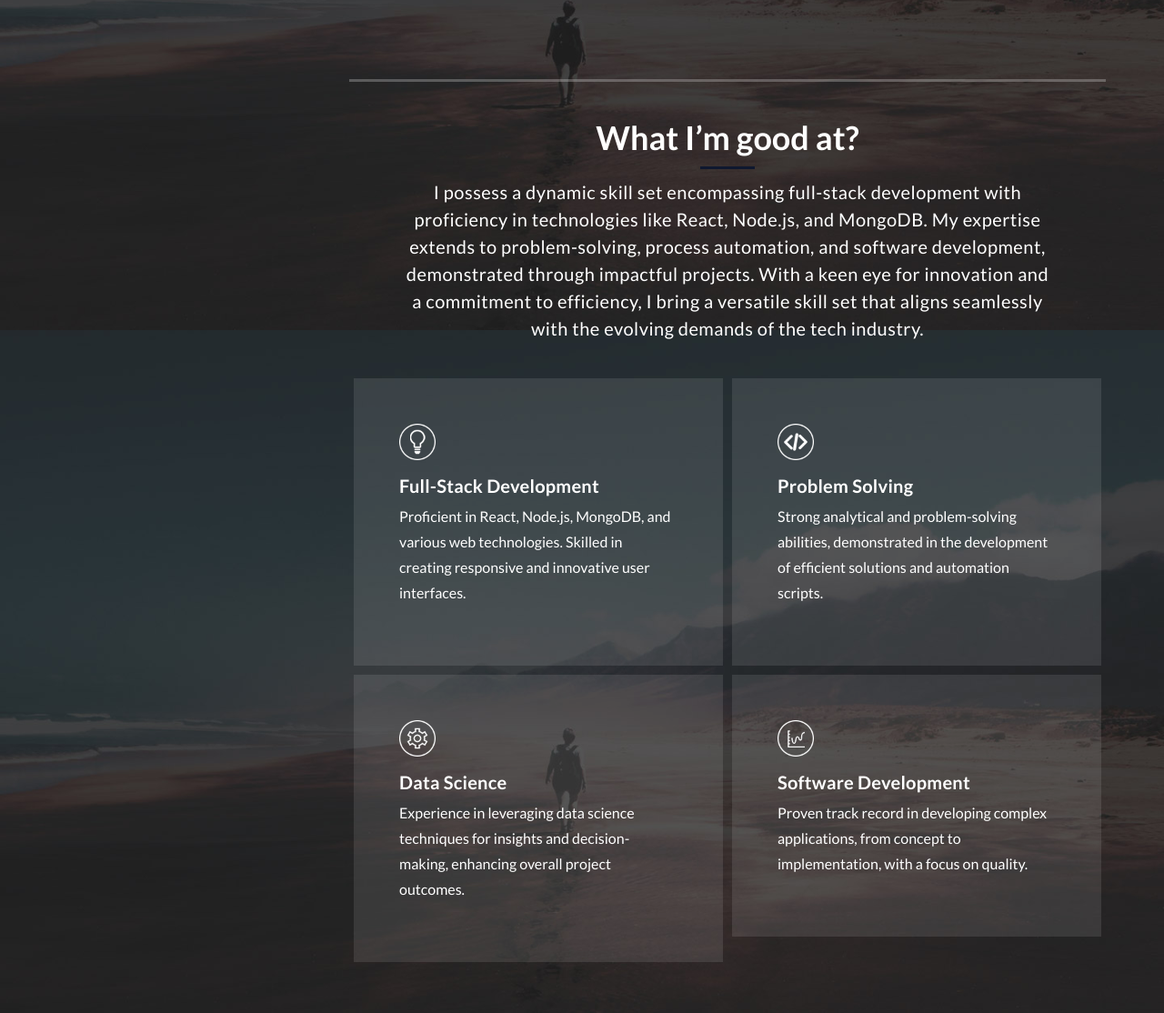
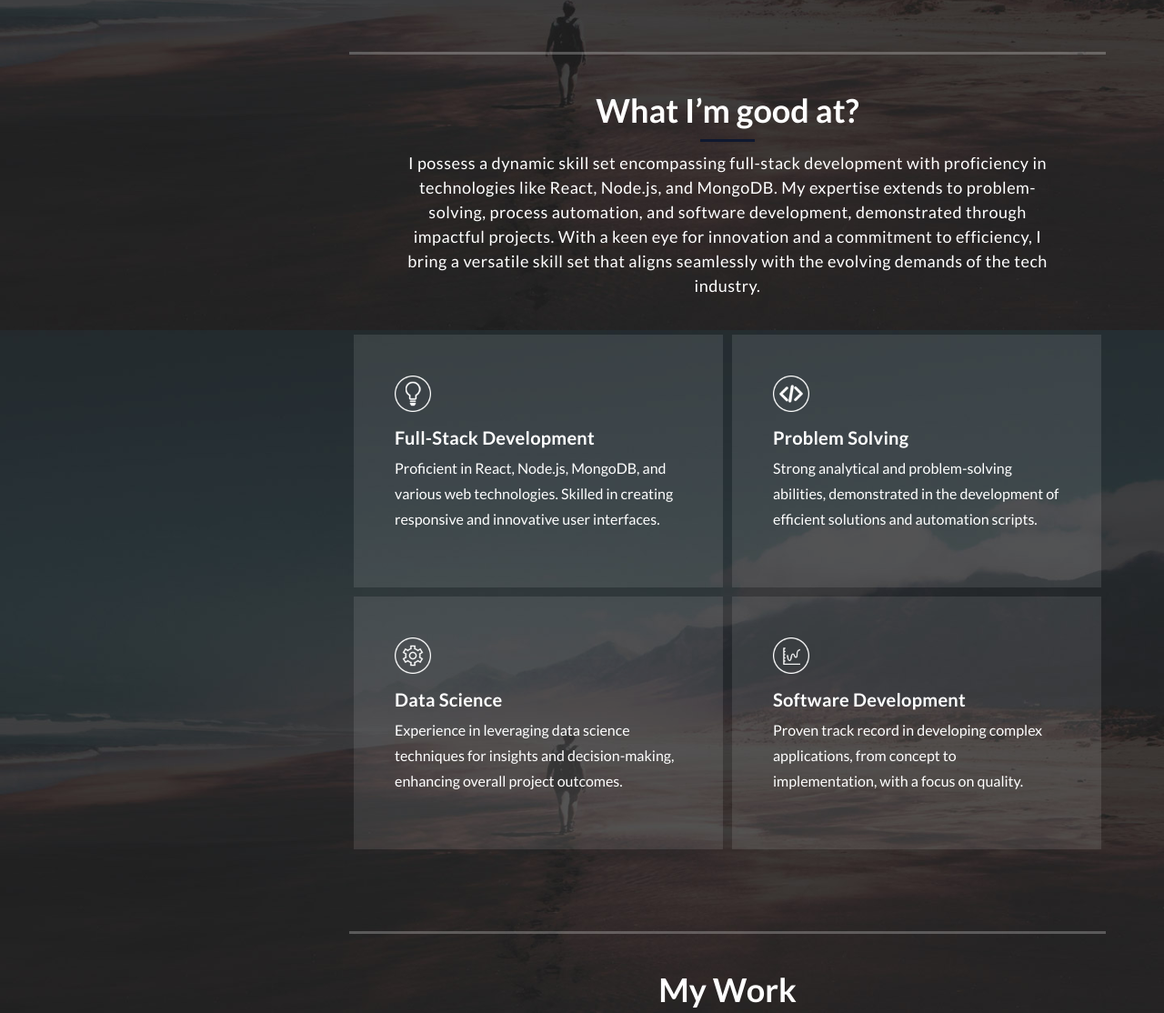
Before and after one commit to PrasannaL15/Portfolio-Website, a plain HTML site: page index.html in a window 1280 px wide. Shown: the part 2037-3151 px from the top of the page at 91% size. Drawn offline with Linux system fonts and the light colour scheme.

Commit message:
Portfolio Website

```diff
--- a/assets/css/templatemo-style.css
+++ b/assets/css/templatemo-style.css
@@ -315,7 +315,7 @@ html {
 
 .section-heading span {
   margin-top: 5px;
-  font-size: 20px;
+  font-size: 18px;
   color: #fff;
   letter-spacing: 0.5px;
 }
@@ -397,7 +397,7 @@ button:hover {
 
 .service-item {
   margin-bottom: 10px;
-  padding: 50px;
+  padding: 45px;
   background-color: rgba(250, 250, 250, 0.1);
   transition: all 0.5s;
 }
```
